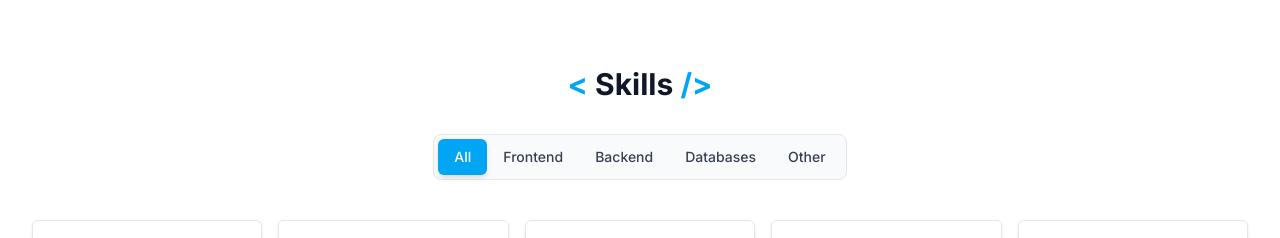
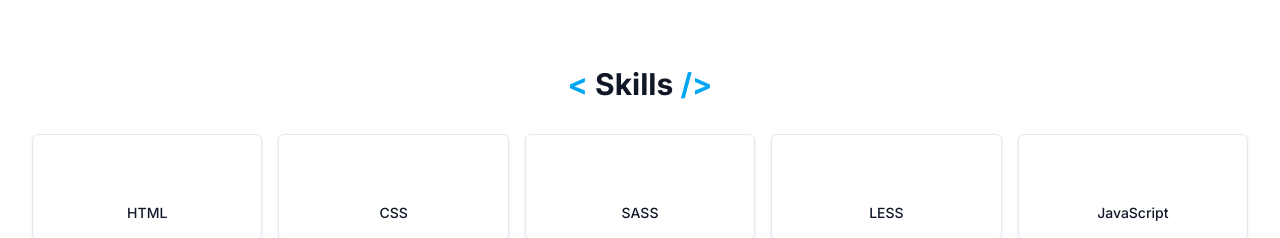
Before and after one commit to cseri502/portfolio, a Vue app: page / in a window 1280 px wide. Shown: the part 2380-2618 px from the top of the page. Built offline with nearby package versions, Linux system fonts and the light colour scheme; some icons are missing.

Commit message:
Remove skill categories

```diff
--- a/src/data/skills.json
+++ b/src/data/skills.json
@@ -1,37 +1,27 @@
 {
-    "categories": {
-        "All": 0,
-        "Frontend": 1,
-        "Backend": 2,
-        "Database": 3,
-        "Other": 4
-    },
     "items": [
-        { "name": "HTML", "icon": "vscode-icons:file-type-html", "category": 1 },
-        { "name": "CSS", "icon": "devicon:css3", "category": 1 },
-        { "name": "SASS", "icon": "vscode-icons:file-type-sass", "category": 1 },
-        { "name": "LESS", "icon": "vscode-icons:file-type-less", "category": 1 },
-        { "name": "JavaScript", "icon": "vscode-icons:file-type-js-official", "category": 1 },
-        { "name": "TypeScript", "icon": "vscode-icons:file-type-typescript-official", "category": 1 },
-        { "name": "jQuery", "icon": "devicon:jquery", "category": 1 },
-        { "name": "Vue", "icon": "devicon:vuejs", "category": 1 },
-        { "name": "React", "icon": "devicon:react", "category": 1 },
-        { "name": "TailwindCSS", "icon": "vscode-icons:file-type-tailwind", "category": 1 },
-        { "name": "Bootstrap", "icon": "logos:bootstrap", "category": 1 },
-
-        { "name": "C#", "icon": "devicon:csharp", "category": 2 },
-        { "name": "C++", "icon": "vscode-icons:file-type-cpp3", "category": 2 },
-        { "name": "Go", "icon": "devicon:go-wordmark", "category": 2 },
-        { "name": "Python", "icon": "vscode-icons:file-type-python", "category": 2 },
-        { "name": "ASP.NET", "icon": "logos:dotnet", "category": 2 },
-
-        { "name": "MongoDB", "icon": "vscode-icons:file-type-mongo", "category": 3 },
-        { "name": "MySQL", "icon": "logos:mysql", "category": 3 },
-
-        { "name": "Bash", "icon": "logos:bash-icon", "category": 4 },
-        { "name": "Powershell", "icon": "devicon:powershell", "category": 4 },
-        { "name": "Git", "icon": "logos:git-icon", "category": 4 },
-        { "name": "Tinkercad", "icon": "simple-icons:tinkercad", "category": 4 },
-        { "name": "Cisco CCNA", "icon": "simple-icons:cisco", "category": 4 }
+        { "name": "HTML", "icon": "vscode-icons:file-type-html" },
+        { "name": "CSS", "icon": "devicon:css3" },
+        { "name": "SASS", "icon": "vscode-icons:file-type-sass" },
+        { "name": "LESS", "icon": "vscode-icons:file-type-less" },
+        { "name": "JavaScript", "icon": "vscode-icons:file-type-js-official" },
+        { "name": "TypeScript", "icon": "vscode-icons:file-type-typescript-official" },
+        { "name": "jQuery", "icon": "devicon:jquery" },
+        { "name": "Vue", "icon": "devicon:vuejs" },
+        { "name": "React", "icon": "devicon:react" },
+        { "name": "TailwindCSS", "icon": "vscode-icons:file-type-tailwind" },
+        { "name": "Bootstrap", "icon": "logos:bootstrap" },
+        { "name": "C#", "icon": "devicon:csharp" },
+        { "name": "C++", "icon": "vscode-icons:file-type-cpp3" },
+        { "name": "Go", "icon": "devicon:go-wordmark" },
+        { "name": "Python", "icon": "vscode-icons:file-type-python" },
+        { "name": "ASP.NET", "icon": "logos:dotnet" },
+        { "name": "MongoDB", "icon": "vscode-icons:file-type-mongo" },
+        { "name": "MySQL", "icon": "logos:mysql" },
+        { "name": "Bash", "icon": "logos:bash-icon" },
+        { "name": "Powershell", "icon": "devicon:powershell" },
+        { "name": "Git", "icon": "logos:git-icon" },
+        { "name": "Tinkercad", "icon": "simple-icons:tinkercad" },
+        { "name": "Cisco CCNA", "icon": "simple-icons:cisco" }
     ]
 }
--- a/src/locales/de.json
+++ b/src/locales/de.json
@@ -41,13 +41,6 @@
     },
     "skills": {
         "title": "Kompetenzen",
-        "categories": [
-            "Alle",
-            "Frontend",
-            "Backend",
-            "Datenbanken",
-            "Sonstige"
-        ],
         "certifications": "Zertifikate",
         "certInfo": "Klicken Sie auf den Namen des Zertifikats, um es zu öffnen.",
         "certCategories": ["Alle", "Netzwerke", "Entwicklung", "IT"]
--- a/src/locales/en.json
+++ b/src/locales/en.json
@@ -41,7 +41,6 @@
     },
     "skills": {
         "title": "Skills",
-        "categories": ["All", "Frontend", "Backend", "Databases", "Other"],
         "certifications": "Certifications",
         "certInfo": "Click on the certificate name to open it.",
         "certCategories": ["All", "Networking", "Development", "IT"]
--- a/src/locales/hu.json
+++ b/src/locales/hu.json
@@ -41,7 +41,6 @@
     },
     "skills": {
         "title": "Ismeretek",
-        "categories": ["Összes", "Frontend", "Backend", "Adatbázisok", "Egyéb"],
         "certifications": "Tanúsítványok",
         "certInfo": "Kattints a tanúsítvány nevére a megnyitáshoz.",
         "certCategories": ["Összes", "Hálózatok", "Fejlesztés", "IT"]
--- a/src/views/Home.vue
+++ b/src/views/Home.vue
@@ -17,11 +17,9 @@ import { useLocales } from '../composables/useLocales'
 const { t, currentLanguage } = useLocales();
 
 const skills = skillsData.items;
-const skillCategories = skillsData.categories;
 const certifications = certificationsData.items;
 const certCategories = certificationsData.categories;
 
-const activeSkillCategory = ref(skillCategories.All);
 const activeCertCategory = ref(certCategories.All);
 const typewriterInstance = ref<Typewriter | null>(null);
 
@@ -55,14 +53,6 @@ const sortedEducation = computed(() => {
     }
     return (a.endYear || Infinity) - (b.endYear || Infinity);
   });
-});
-
-const displayedSkills = computed(() => {
-  if (activeSkillCategory.value === skillCategories.All) {
-    return skills;
-  }
-
-  return skills.filter(skill => skill.category === activeSkillCategory.value);
 });
 
 const displayedCertifications = computed(() => {
@@ -145,13 +135,8 @@ const displayedCertifications = computed(() => {
         <Title :title="t.skills.title" />
 
         <div class="mb-12">
-          <!-- Skills Tabs -->
-          <CategorySelector :categories="t.skills.categories" v-model="activeSkillCategory" />
-
-          <div class="mt-8">
-            <div class="grid grid-cols-2 sm:grid-cols-3 md:grid-cols-4 lg:grid-cols-5 gap-4">
-              <SkillCard v-for="skill in displayedSkills" :key="skill.name" :name="skill.name" :icon="skill.icon" />
-            </div>
+          <div class="grid grid-cols-2 sm:grid-cols-3 md:grid-cols-4 lg:grid-cols-5 gap-4">
+            <SkillCard v-for="skill in skills" :key="skill.name" :name="skill.name" :icon="skill.icon" />
           </div>
         </div>
 
```
